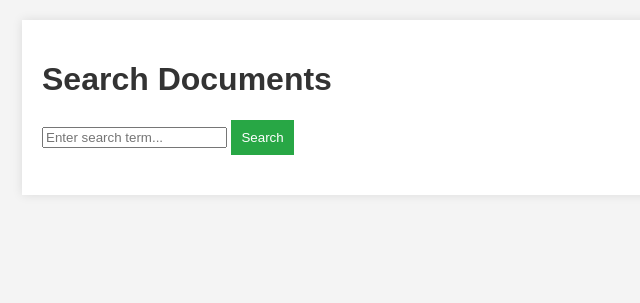
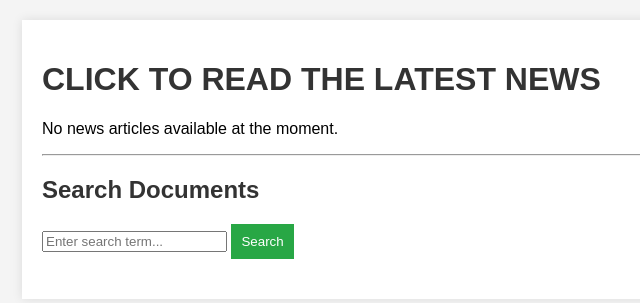
Before and after one commit to aranamor/21BCB0059_ML, a Flask app: page / in a window 1280 px wide. Shown: the top 303 px of the page, without its empty margins (198-838 px from the left). Run offline with Flask 3, Linux system fonts and the light colour scheme.

Commit message:
Scrapper and search integrated into Driver

```diff
--- a/app.py
+++ b/app.py
@@ -2,21 +2,23 @@ from flask import Flask, render_template, jsonify, request
 import redis
 import json
 from models import session, Document
-
+from scraper import start_scraper_thread, news_articles
 
 cache = redis.StrictRedis(host='localhost', port=6379, db=0)
 
+start_scraper_thread()
 app = Flask(__name__)
 
 MAX_REQUESTS = 5
 TIME_WINDOW = 3600  # rate limit
 
 
+
 # Serve the homepage
 @app.route('/')
 def index():
-    return render_template('index.html', articles=[])
-
+    # Pass scraped news articles to the template
+    return render_template('index.html', articles=news_articles)
 
 
 def track_user_requests(user_id):
@@ -33,7 +35,6 @@ def track_user_requests(user_id):
 
 # Search
 def search_documents(query):
-
     results = session.query(Document).filter(
         (Document.title.ilike(f'%{query}%')) | (Document.content.ilike(f'%{query}%'))
     ).all()
--- a/scraper.py
+++ b/scraper.py
@@ -3,8 +3,9 @@ from bs4 import BeautifulSoup
 import threading
 import time
 
-
+news_articles = []
 def scrape_news():
+    global news_articles
     while True:
         url = 'https://news.google.com/topstories'
         headers = {
@@ -18,11 +19,12 @@ def scrape_news():
 
             articles = soup.select('h3 a')  # Google News uses <h3> for titles
             if articles:
+                news_articles.clear()
                 print("Scraping News Articles:")
                 for article in articles[:5]:  # Limit to top 5 articles
                     title = article.get_text()
                     link = "https://news.google.com" + article['href'][1:]  # Google News links are relative
-                    print(f"Title: {title}, Link: {link}")
+                    news_articles.append({"title": title, "link": link})
             else:
                 print("No articles found. The page structure may have changed.")
 
--- a/templates/index.html
+++ b/templates/index.html
@@ -3,12 +3,29 @@
 <head>
     <meta charset="UTF-8">
     <meta name="viewport" content="width=device-width, initial-scale=1.0">
-    <title>Document Search Engine</title>
+
+    <title>Document Search and News</title>
     <link rel="stylesheet" href="/static/css/style.css">
 </head>
 <body>
     <div class="container">
-        <h1>Search Documents</h1>
+        <h1>CLICK TO READ THE LATEST NEWS</h1>
+        <div id="news-container">
+            {% if articles %}
+                {% for article in articles %}
+                    <div class="article">
+                        <h3>{{ article.title }}</h3>
+                        <a href="{{ article.link }}" target="_blank">Read more</a>
+                    </div>
+                {% endfor %}
+            {% else %}
+                <p>No news articles available at the moment.</p>
+            {% endif %}
+        </div>
+
+        <hr>
+
+        <h2>Search Documents</h2>
         <div>
             <input type="text" id="search-query" placeholder="Enter search term...">
             <button onclick="searchDocuments()">Search</button>
```
